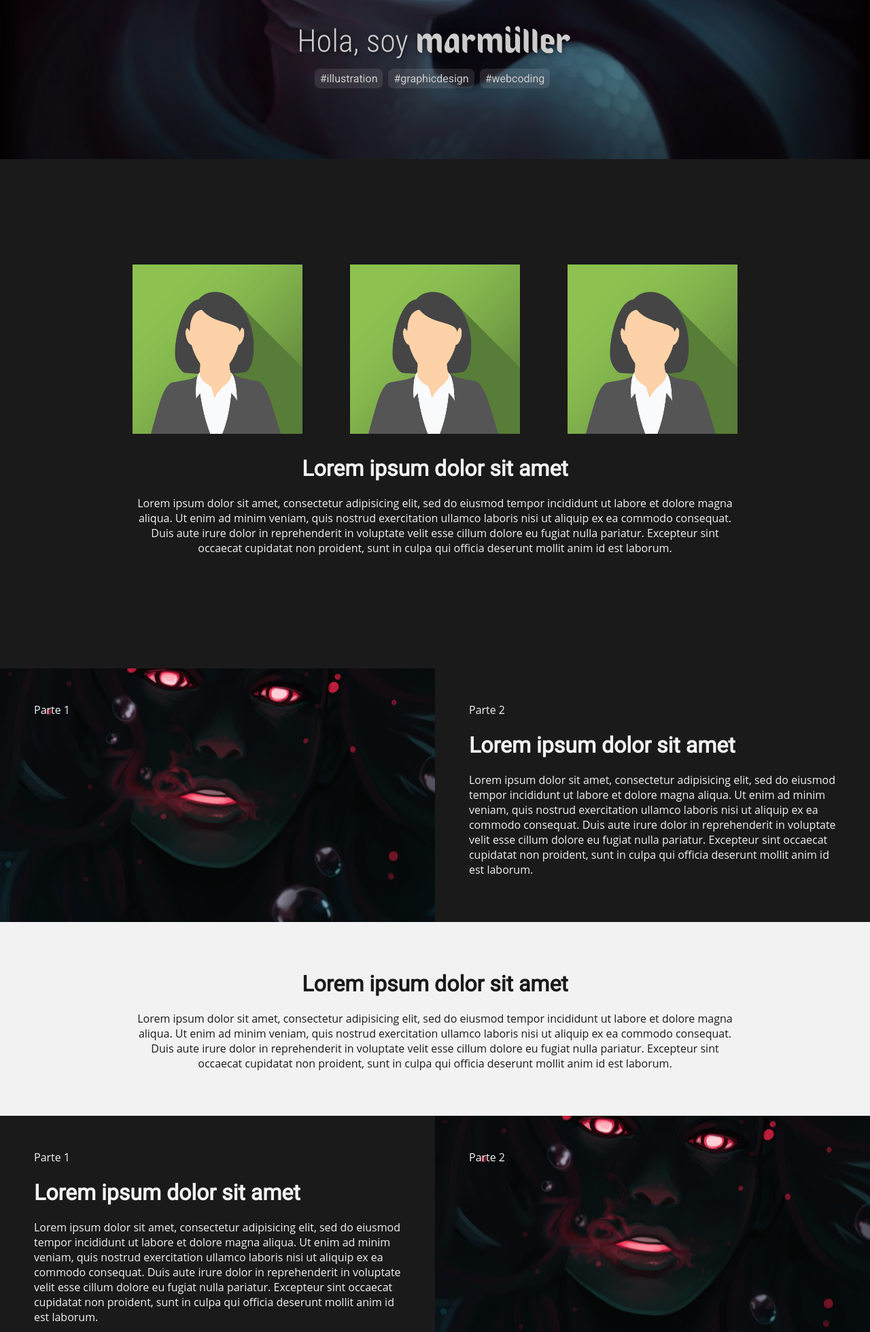
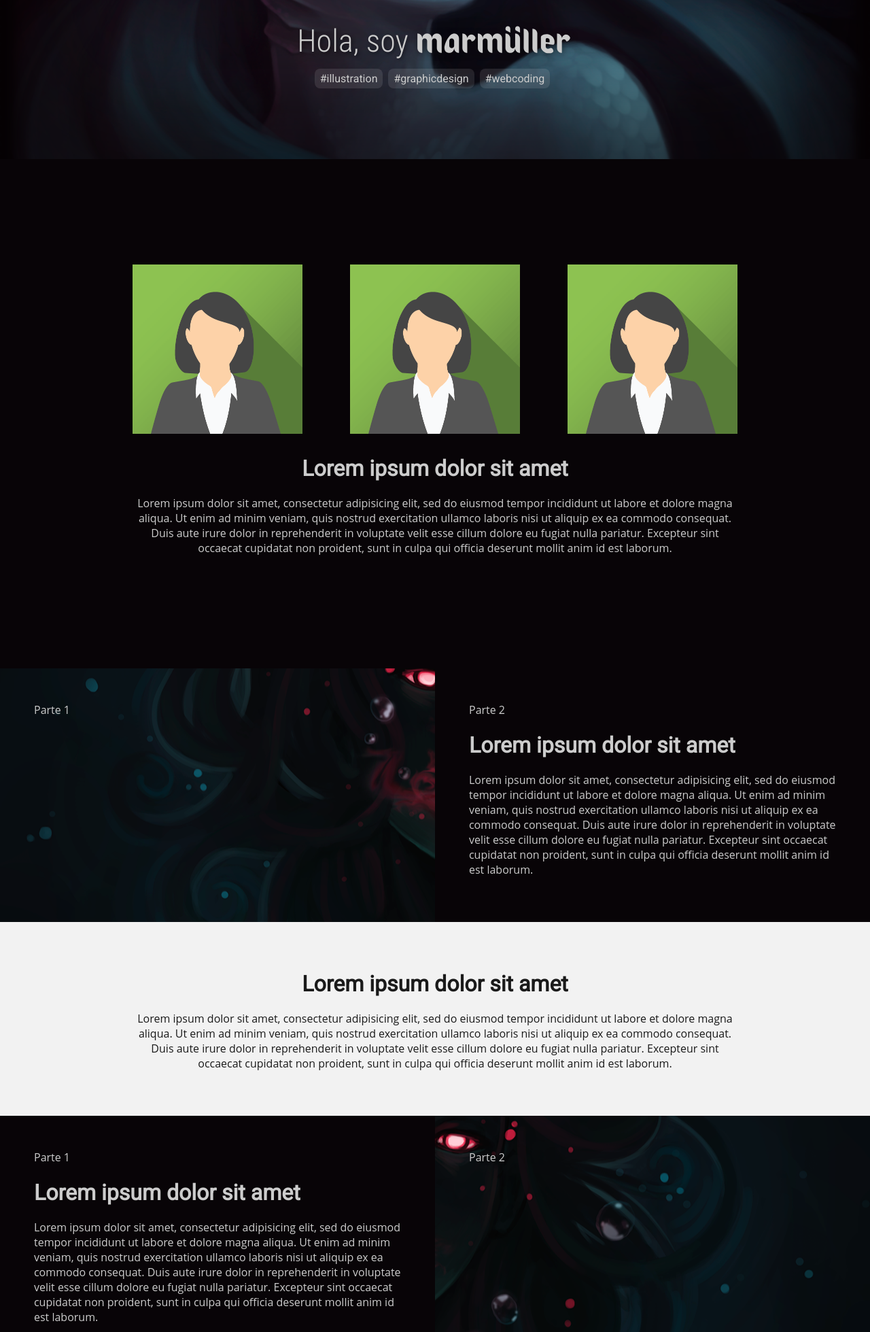
Before and after one commit to MarMuller/miPorfolio, a PHP site: page / in a window 1280 px wide. Shown: the part 566-2525 px from the top of the page at 68% size. Run offline with PHP 8.4, Linux system fonts and the light colour scheme.

Commit message:
retoques css

```diff
--- a/css/block-style.css
+++ b/css/block-style.css
@@ -32,12 +32,13 @@
   width: 100%;
   height: auto;
   /* max-width: 900px; */
-  background-color: #1a1a1a;
+  /* background-color: #1a1a1a; */
+  background-color: #080407;
   margin: 0 auto;
 
   display: flex;
   flex-direction: column;
-  color: #f2f2f2;
+  color: #cccccc;
 }
 
 .adjustcentertext {
@@ -69,11 +70,19 @@
   background-color: pink;
   background-image: url(../images/bg/poisoned-2.png);
   background-repeat: no-repeat;
-  /* background-attachment: fixed; */
+  background-position: center;
+  background-attachment: fixed;
+}
+
+.left.imagebg {
   background-position: center;
 }
 
-.parte1 {
+.right.imagebg {
+  background-position: center;
+}
+
+.margin100 {
   margin-top: 100px;
   margin-bottom: 100px;
 }
@@ -143,9 +152,18 @@
     height: auto;
   }
 
+  .left.imagebg {
+    background-position: left;
+  }
+
+  .right.imagebg {
+    background-position: right;
+  }
+
   #intro-images {
     display: flex;
     justify-content:space-between;
     flex-direction: row;
   }
+
 }
--- a/includes/sobre-mi.php
+++ b/includes/sobre-mi.php
@@ -1,9 +1,9 @@
 <!-- INTRO -->
-<div class="bg-container" style="background:gray;">
+<div class="bg-container" style="background:red;">
 
   <div class="fullcontainer adjustcentertext">
 
-    <div class="center parte1">
+    <div class="center margin100">
 
       <div id="intro-images">
         <div class="introimage"> <img src="images/png/example-1.png" alt=""> </div>
```
